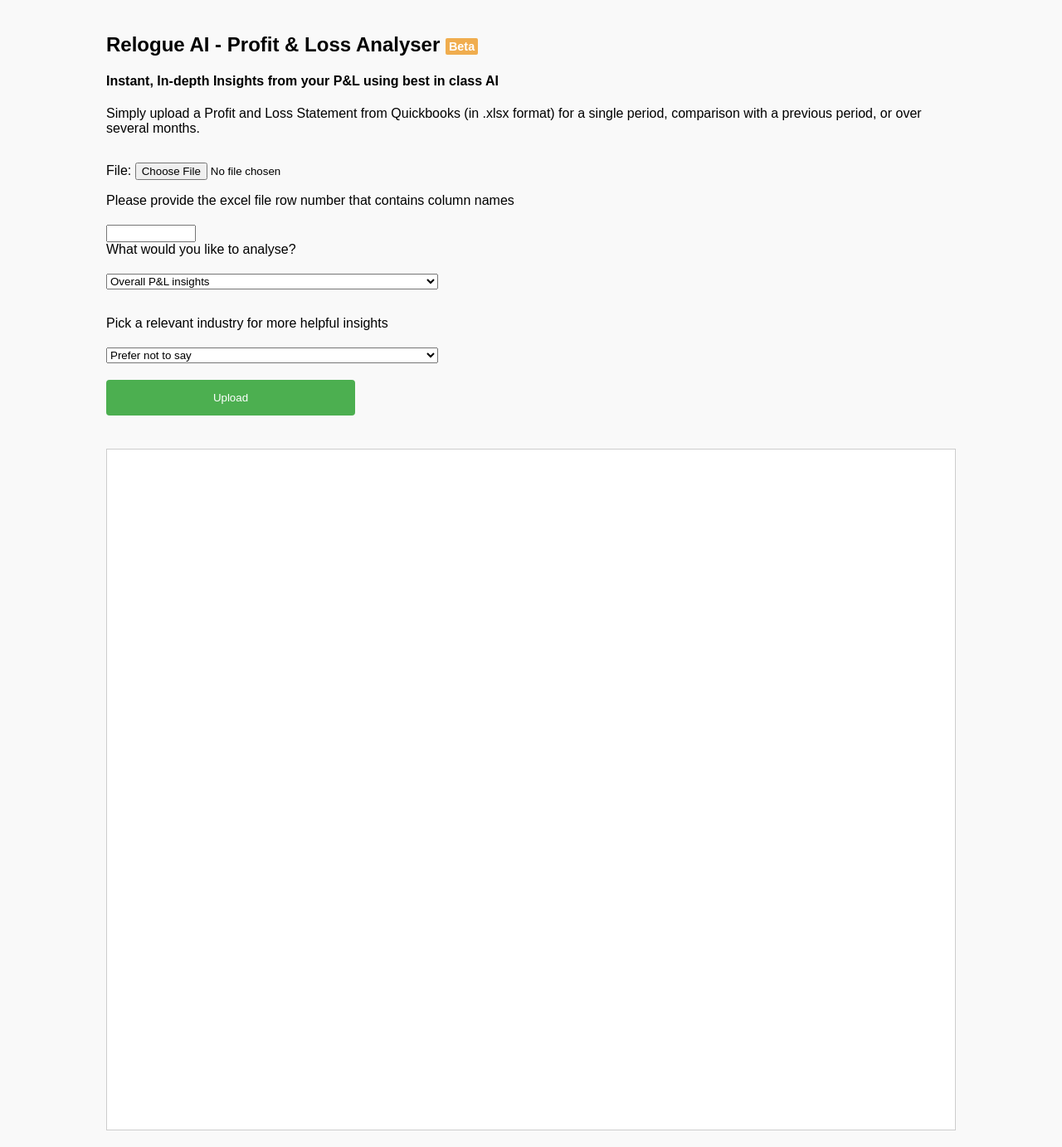
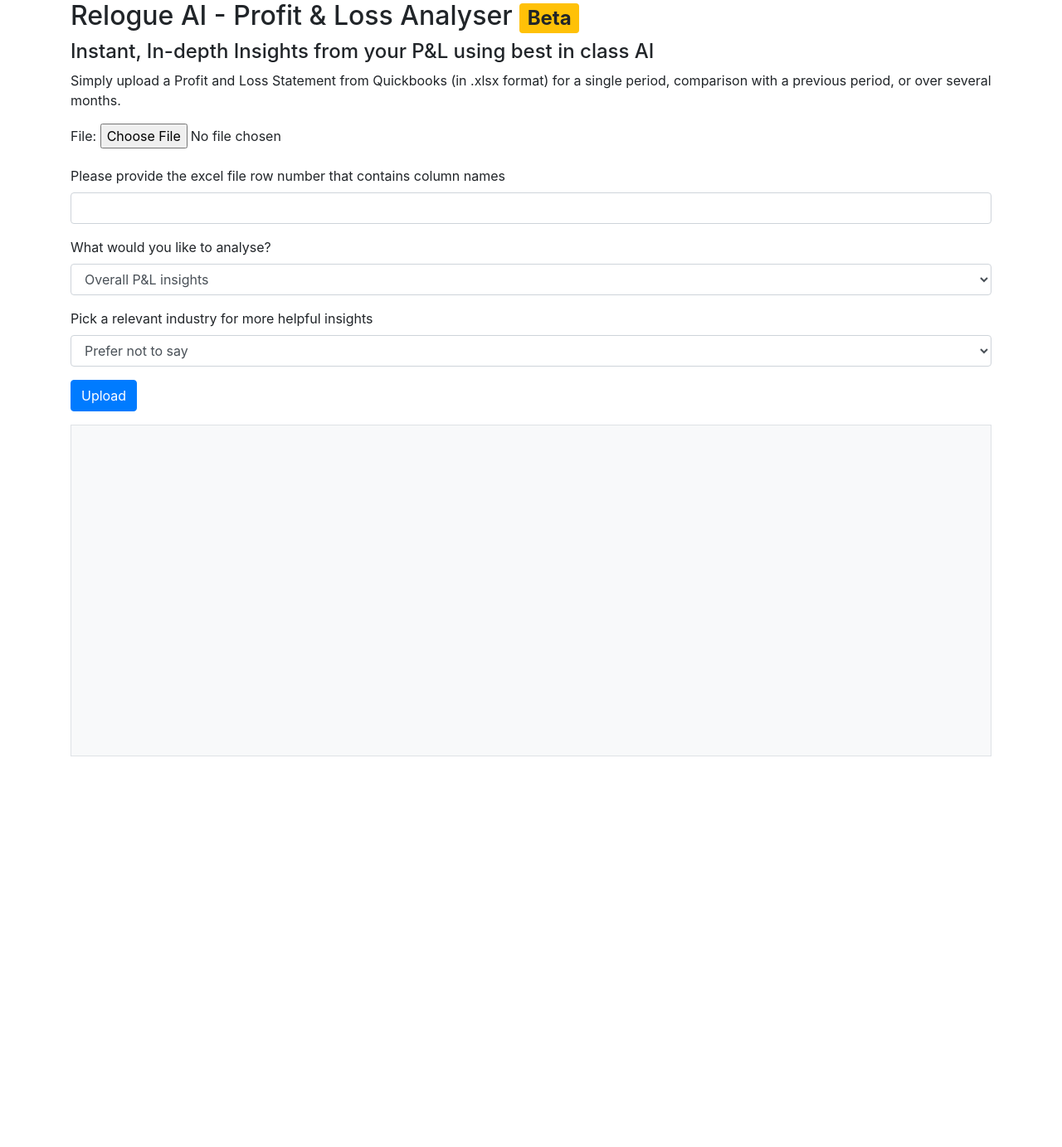
Before and after one commit to adakh3/fin_new, a Django app: page / in a window 1280 px wide. Shown: the whole page at 83% size. After the commit the page ends 912 px from the top, so only its background shows below. Run offline with Django 5.2, Linux system fonts and the light colour scheme; some libraries are stand-ins or nearby versions.

Commit message:
New interface

```diff
--- a/myapp/handle_pl_data.py
+++ b/myapp/handle_pl_data.py
@@ -557,7 +557,7 @@
         print('Data being sent to AI for analysis and interpretation ' + str(datetime.now().time()))
 
         aiResponse = None
-        aiResponse = self.get_AI_analysis(data, prompt_file_path, industry)
+        #aiResponse = self.get_AI_analysis(data, prompt_file_path, industry)
 
         print('Data returned from AI ' + str(datetime.now().time()))
 
--- a/myapp/templates/myapp/upload.html
+++ b/myapp/templates/myapp/upload.html
@@ -1,111 +1,41 @@
+
 <!DOCTYPE html>
 <html>
-
 <head>
   <meta http-equiv="Cache-Control" content="no-cache, no-store, must-revalidate" />
   <meta http-equiv="Pragma" content="no-cache" />
   <meta http-equiv="Expires" content="0" />
   <script src="https://cdn.plot.ly/plotly-latest.min.js"></script>
-  <style>
-    body {
-      font-family: Arial, sans-serif;
-      margin: 0;
-      padding: 0;
-      background-color: #f9f9f9;
-    }
+  <!-- Add Bootstrap CSS -->
+  <link rel="stylesheet" href="https://stackpath.bootstrapcdn.com/bootstrap/4.3.1/css/bootstrap.min.css">
+  <!-- Add your custom CSS -->
 
-    .container {
-      width: 80%;
-      margin: 0 auto;
-      padding: 20px;
-    }
-
-    input[type="number"] {
-    margin-top: 20px;
-    max-width: 100px;
-    }
-
-    .output-box {
-      border: 1px solid #ccc;
-      padding: 10px;
-      margin-top: 20px;
-      height: 800px;
-      overflow: auto;
-      background-color: #fff;
-    }
-
-    form {
-      display: flex;
-      flex-direction: column;
-    }
-
-    select{
-      margin-top: 20px;
-      max-width: 400px;
-    }
-
-    button
-    {
-      max-width: 300px;
-      margin: 20px 0;
-      display: block;
-      background-color: #4CAF50; /* Green background */
-      color: white; /* White text */
-      padding: 14px 20px; /* Some padding */
-      border: none; /* No border */
-      border-radius: 4px; /* Rounded corners */
-      cursor: pointer; /* Add a pointer cursor on mouse-over */
-    }
-
-    label, .form-control {
-      margin-bottom: 0;  /* Remove bottom margin */
-    }
-
-    .error {
-      color: red;
-    }
-
-    .beta-tag {
-    background-color: #f0ad4e;
-    color: white;
-    border-radius: 2px;
-    font-size: 0.6em;
-    padding: 2px 4px;
-    vertical-align: middle;
-}
-
-
-  </style>
 </head>
-
 <body>
   <div class="container">
-    <h2>Relogue AI - Profit & Loss Analyser <span class="beta-tag">Beta</span> </h2>
+    <h2>Relogue AI - Profit & Loss Analyser <span class="badge badge-warning">Beta</span> </h2>
     <h4>Instant, In-depth Insights from your P&L using best in class AI</h4>
     <p>Simply upload a Profit and Loss Statement from Quickbooks (in .xlsx format) for a single period, comparison with a previous period, or over several months.</p>
-
-    <form id='yourFormId' method="post" enctype="multipart/form-data">
+    <form id='yourFormId' method="post" enctype="multipart/form-data" class="needs-validation" novalidate>
       {% csrf_token %}
       {{ form.as_p }}
-
+      <div class="form-group">
         <label for="row_number">Please provide the excel file row number that contains column names</label>
-      <input type="number" id="row_number" name="row_number" min="1" required>
-
+        <input type="number" id="row_number" name="row_number" min="1" class="form-control" required>
+      </div>
+      <div class="form-group">
         <label for="insights">What would you like to analyse?</label>
-      </select>
-      <select name="insights" id="insights">
-        <!--<option value="Key KPI" selected>P&L high level insights</option>-->
+        <select name="insights" id="insights" class="form-control">
           <option value="All">Overall P&L insights</option>
           <option value="Income">Income insights</option>
           <option value="Cost of Sales">Cost of sales insights</option>
           <option value="Expenses">Expenses insights</option>
-        <option value="Other Income(Loss)">Other income insights</option>
-        <option value="Other Expenses">Other expenses insights</option>
+          <!-- Add the rest of your options here -->
         </select>
-
-      <p> </p>
+      </div>
+      <div class="form-group">
         <label for="industry">Pick a relevant industry for more helpful insights</label>
-      <select name="industry" id="industry-dropdown">
+        <select name="industry" id="industry-dropdown" class="form-control">
           <option value="all" selected>Prefer not to say</option>
           <option value="agriculture">Agriculture</option>
           <option value="artisanal_foods">Artisanal Foods</option>
@@ -159,15 +89,16 @@
           <option value="wedding_services">Wedding Services</option>
           <option value="yoga_studios">Yoga Studios</option>
       </select>
-
-      <button type="submit" id="uploadButton">Upload</button>
+      </div>
+      <!-- Add the rest of your form fields here -->
+      <div class="button-container mb-3">
+        <button type="submit" id="uploadButton" class="btn btn-primary">Upload</button>
+      </div>
     </form>
-
     {% if error %}
     <p class="error">{{ error }}</p>
     {% endif %}
-
-    <div class="output-box">
+    <div class="output-box p-3 mb-2 bg-light text-dark border d-flex flex-column" style="min-height: 50vh;">
       {% if message %}
         <p id="outputMessage">{{ message|safe }}</p>
       {% else %}
```
Also changed, not shown: myapp/templates/myapp/styles.css (added), 1 other file. Lines whose indentation alone changed are shown as unchanged.
